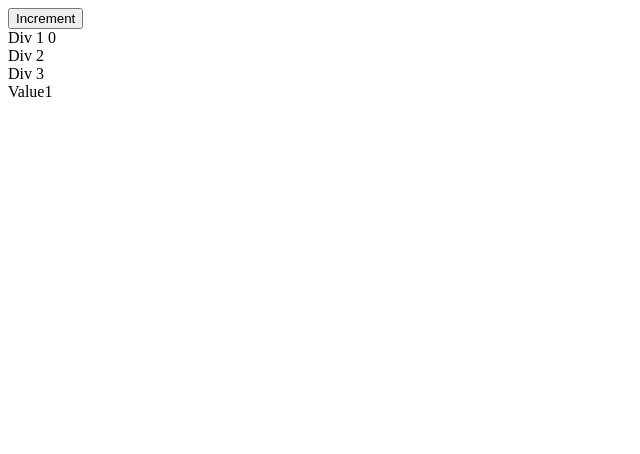
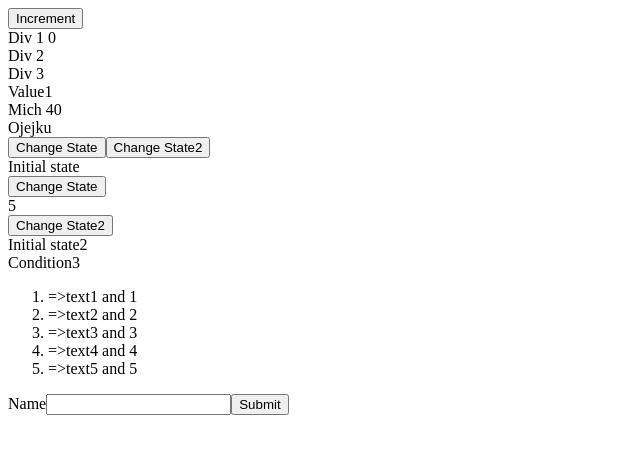
Before and after one commit to Michal-Radomski/React-Redux-Router-Auth0, a React (Create React App) app in the folder app_1/: page / in a window 1280 px wide. Shown: the top 454 px of the page, without its empty margins (0-640 px from the left). Built offline with nearby package versions, Linux system fonts and the light colour scheme.

Commit message:
react exercises done

```diff
--- a/app_1/src/App.jsx
+++ b/app_1/src/App.jsx
@@ -4,6 +4,12 @@ import React, {Component} from "react";
 // import * as Styles2 from "./styles";
 import Counter from "./Counter";
 import Component2 from "./Component2";
+import Component1 from "./functional/Component1";
+import Container1 from "./containers/Container1";
+import Container2 from "./containers/Container2";
+import Container3 from "./containers/Container3";
+import Container4 from "./containers/Container4";
+import Container5 from "./containers/Container5";
 
 class App extends Component {
   // name1 = "Mich";
@@ -23,6 +29,12 @@ class App extends Component {
         {/* {React.createElement("button", {className: "App"}, "React")} */}
         <Counter />
         <Component2 />
+        <Component1 name="Mich" age="40" />
+        <Container1 nickname="Ojejku" />
+        <Container2 />
+        <Container3 />
+        <Container4 />
+        <Container5 />
       </div>
     );
   }
--- /dev/null
+++ b/app_1/src/containers/Container1.jsx
@@ -0,0 +1,32 @@
+import React, {Component} from "react";
+
+class Container1 extends Component {
+  constructor(props) {
+    super(props);
+    this.state = {
+      stateprop1: "Initial state",
+    };
+  }
+
+  // Correct way [don't change directly]
+  changeState() {
+    this.setState({stateprop1: "New State"});
+  }
+
+  render() {
+    return (
+      <div>
+        {this.props.nickname}
+        <br />
+        <button onClick={() => this.changeState()}>Change State</button>
+        <button onClick={() => this.setState({stateprop1: "New State2"})}>Change State2</button>
+        <br />
+        {this.state.stateprop1}
+
+        {/* {console.log(this.state.stateprop1)} */}
+      </div>
+    );
+  }
+}
+
+export default Container1;
--- /dev/null
+++ b/app_1/src/containers/Container2.jsx
@@ -0,0 +1,48 @@
+import React, {Component} from "react";
+// import Component1 from "../functional/Component1";
+
+class Container2 extends Component {
+  constructor(props) {
+    super(props);
+    this.state = {
+      stateprop2: "Initial state2",
+      stateprop2a: 5,
+    };
+  }
+
+  // changeState = () => {
+  //   this.setState((prevState, props) => ({
+  //     stateprop2a: prevState.stateprop2a + 1,
+  //   }));
+  // };
+  changeState = () => {
+    this.setState({
+      stateprop2a: this.state.stateprop2a + 1,
+      stateprop2: this.state.stateprop2 + "L",
+    });
+  };
+  changeState2 = () => {
+    this.setState({
+      stateprop2: this.state.stateprop2 + "L",
+    });
+  };
+
+  render() {
+    return (
+      <div>
+        <button onClick={() => this.changeState()}>Change State</button>
+        <br />
+        {this.state.stateprop2a}
+        <br />
+        <button onClick={() => this.changeState2()}>Change State2</button>
+        <br />
+        {this.state.stateprop2}
+        <br />
+        {/* //- Not recommended */}
+        {/* <Component1 prop1={this.state.stateprop2} /> */}
+      </div>
+    );
+  }
+}
+
+export default Container2;
--- /dev/null
+++ b/app_1/src/containers/Container3.jsx
@@ -0,0 +1,35 @@
+import React, {Component} from "react";
+
+class Container3 extends Component {
+  render() {
+    // return false ? <div>Condition1a</div> : <div>Condition2a</div>;
+    //- Nested Ternary Expression
+    return false ? (
+      false ? (
+        <div>Condition1</div>
+      ) : (
+        <div>Condition2</div>
+      )
+    ) : true ? (
+      <div>Condition3</div>
+    ) : (
+      <div>Condition4</div>
+    );
+  }
+}
+
+export default Container3;
+
+// import React, {Component} from "react";
+
+// class Container3 extends Component {
+//   render() {
+//     if (!true) {
+//       return <div>Condition1</div>;
+//     } else {
+//       return <div>Condition2</div>;
+//     }
+//   }
+// }
+
+// export default Container3;
--- /dev/null
+++ b/app_1/src/containers/Container4.jsx
@@ -0,0 +1,59 @@
+import React, {Component} from "react";
+
+class Container4 extends Component {
+  Arr1 = [
+    {id: 1, text: "text1", number: 1},
+    {id: 2, text: "text2", number: 2},
+    {id: 3, text: "text3", number: 3},
+    {id: 4, text: "text4", number: 4},
+    {id: 5, text: "text5", number: 5},
+  ];
+
+  render() {
+    const SimpleList = () => (
+      <ol>
+        {this.Arr1.map((item) => (
+          <li key={item.id}>
+            =&gt;
+            {item.text} and {item.number}
+          </li>
+        ))}
+      </ol>
+    );
+    return <div>{SimpleList()}</div>;
+  }
+}
+
+export default Container4;
+
+// import React, {Component} from "react";
+
+// class Container4 extends Component {
+//   Arr1 = [
+//     {id: 1, text: "text1", number: 1},
+//     {id: 2, text: "text2", number: 2},
+//     {id: 3, text: "text3", number: 3},
+//     {id: 4, text: "text4", number: 4},
+//     {id: 5, text: "text5", number: 5},
+//   ];
+
+//   RenderListItem = (props) => (
+//     <div>
+//       {props.item.text}
+//       <p>{props.item.number}</p>
+//     </div>
+//   );
+
+//   render() {
+//     // return <div>{this.Arr1.map((item, index) => console.log(index, item))}</div>;
+//     return (
+//       <div>
+//         {this.Arr1.map((item) => (
+//           <this.RenderListItem key={item.id} item={item} />
+//         ))}
+//       </div>
+//     );
+//   }
+// }
+
+// export default Container4;
--- /dev/null
+++ b/app_1/src/containers/Container5.jsx
@@ -0,0 +1,33 @@
+import React, {Component} from "react";
+
+class Container5 extends Component {
+  state = {
+    value: "",
+  };
+
+  handleChange = (event) => {
+    // console.log(event.target.value);
+    this.setState({value: event.target.value});
+  };
+  handleSubmit = (event) => {
+    event.preventDefault();
+    // console.log(event.target.name.value);
+    // console.log(this.state.value);
+    console.log(this.state.value);
+  };
+
+  render() {
+    return (
+      <div>
+        <form onSubmit={this.handleSubmit}>
+          <label>Name</label>
+          <input id="name" value={this.state.value} onChange={this.handleChange} type="text" />
+          <button type="submit">Submit</button>
+        </form>
+        {/* {this.state.value} */}
+      </div>
+    );
+  }
+}
+
+export default Container5;
--- /dev/null
+++ b/app_1/src/functional/Component1.jsx
@@ -0,0 +1,12 @@
+import React from "react";
+
+const Component1 = (props) => {
+  return (
+    <div>
+      {/* {props.name} {props.age} {props.prop1} */}
+      {props.name} {props.age}
+    </div>
+  );
+};
+
+export default Component1;
```
Also changed, not shown: 1 other file (tests, documents, lock files or other folders).
